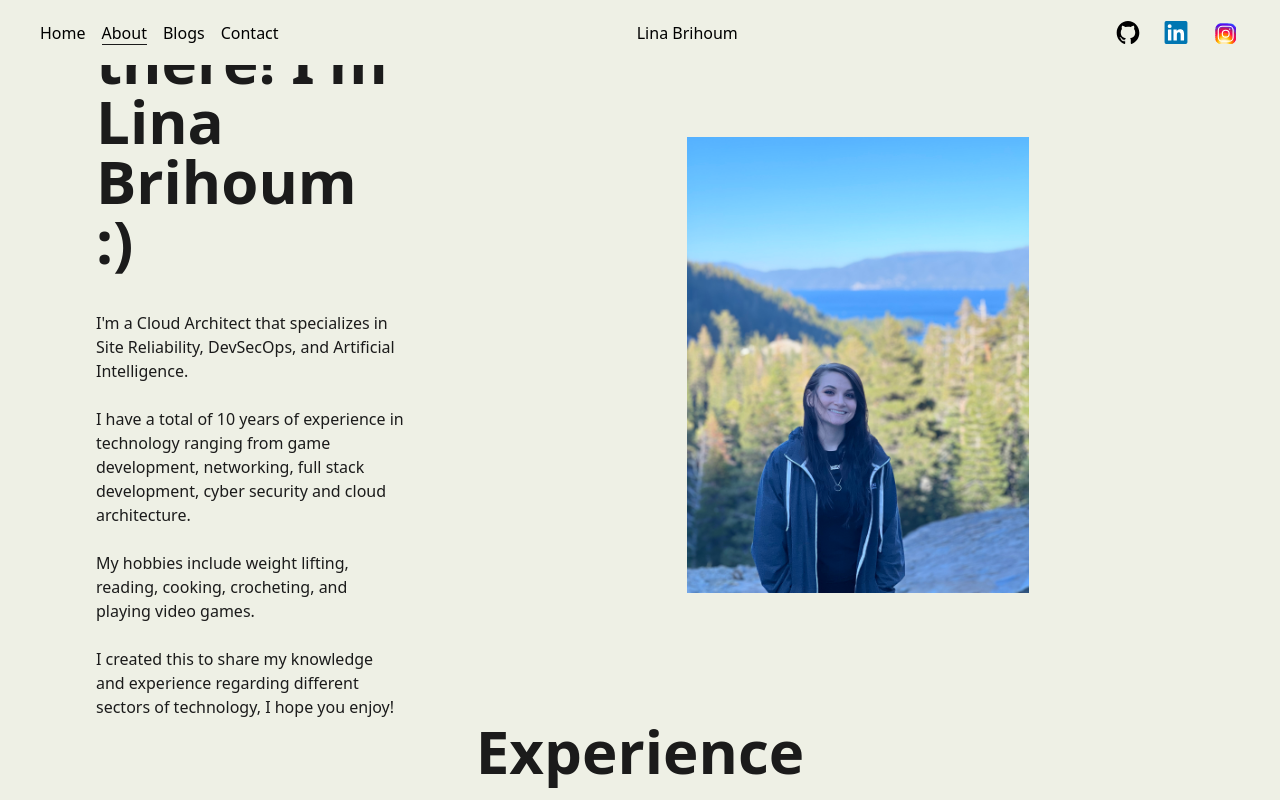
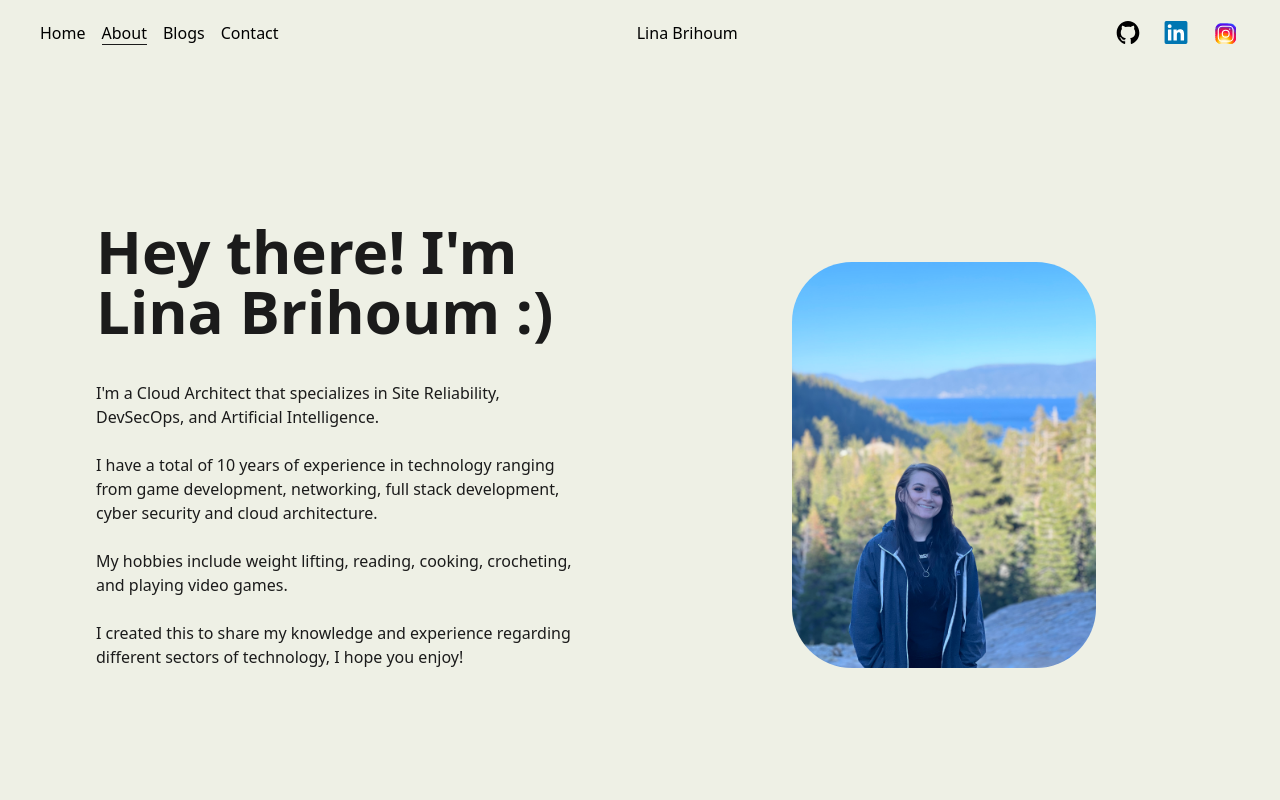
Before and after one commit to linabrihoum/portfolio_blog, a Next.js app: page /about in a window 1280 px wide. Shown: the top 800 px of the page. Built offline with nearby package versions, Linux system fonts and the light colour scheme.

Commit message:
changing it once again

```diff
--- a/src/components/About/Description.js
+++ b/src/components/About/Description.js
@@ -1,26 +1,22 @@
 "use client";
-import React, { useEffect, useState } from "react";
+import React from "react";
 import profileCharacter from "../../../public/profile_pic.jpg";
 import Image from "next/image";
-import Link from "next/link";
-import { LinkArrow } from "../Header/Icons";
 
 const Description = () => {
-
   return (
-    <section className="w-full md:h-[70vh] sm:h-[100vh] h-[100vh] flex flex-col md:flex-row items-center justify-center text-dark dark:text-light p-8">
-      <div className="w-full md:w-1/2 flex flex-col text-left items-start justify-center px-5 xs:p-10 pb-10 lg:px-16">
-        <h2 className="font-bold text-4xl xs:text-5xl sxl:text-6xl  text-center lg:text-left">
-          {`Hey there! I'm Lina Brihoum :)`}{" "}
-          <span className="text-bold"> </span>
+    <section className="w-full min-h-screen flex flex-col md:flex-row items-center justify-center text-dark dark:text-light p-4 md:p-8">
+      <div className="w-full md:w-1/2 flex flex-col text-center md:text-left items-center md:items-start justify-center px-5 xs:px-10 pb-10 lg:px-16">
+        <h2 className="font-bold text-4xl xs:text-5xl lg:text-6xl">
+          {`Hey there! I'm Lina Brihoum :)`}
         </h2>
         <p className="font-medium mt-4 text-base">
           <br />
-          I'm a Cloud Architect that specializes in Site Reliability, DevSecOps, and Artificial Intelligence. <br />
-          <br /> I have a total of
-          10 years of experience in technology ranging from game development,
-          networking, full stack development, cyber security and cloud
-          architecture. <br /> <br />
+          I'm a Cloud Architect that specializes in Site Reliability, DevSecOps,
+          and Artificial Intelligence. <br />
+          <br /> I have a total of 10 years of experience in technology ranging
+          from game development, networking, full stack development, cyber
+          security and cloud architecture. <br /> <br />
           My hobbies include weight lifting, reading, cooking, crocheting, and
           playing video games. <br /> <br />
           I created this to share my knowledge and experience regarding
@@ -28,15 +24,17 @@ const Description = () => {
         </p>
       </div>
 
-      <div className="w-full h-full pt-10  dark:border-light flex justify-center ">
-        <Image
-          src={profileCharacter}
-          alt="LinaBrihoum"
-          className="w-4/5 xs:w-3/4 md:w-full h-full object-contain object-center"
-          style={{ borderRadius: "60px" }}
-          priority
-          sizes="(max-width: 768px) 100vw,(max-width: 1180px) 50vw, 50vw"
-        />
+      <div className="w-full md:w-1/2 flex justify-center items-center pt-10 md:pt-0">
+        <div className="w-3/4 md:w-3/5 lg:w-1/2">
+          <Image
+            src={profileCharacter}
+            alt="Lina Brihoum"
+            className="w-full h-auto object-contain object-center"
+            style={{ borderRadius: "60px" }}
+            priority
+            sizes="(max-width: 768px) 100vw, (max-width: 1180px) 50vw, 50vw"
+          />
+        </div>
       </div>
     </section>
   );
```
